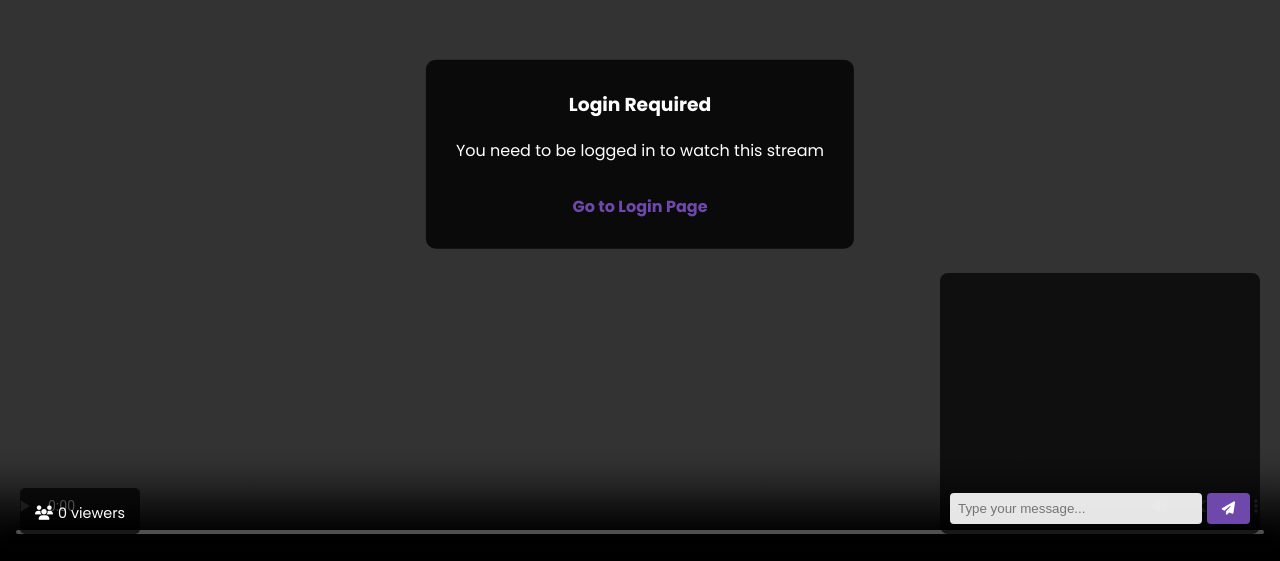
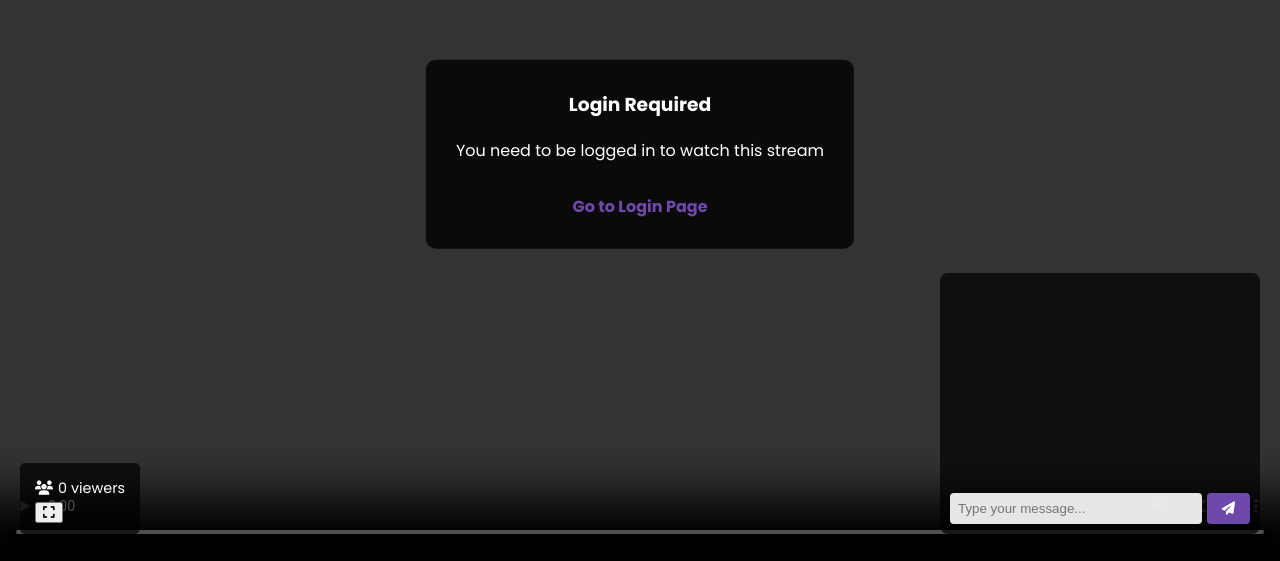
Before and after one commit to Phi-star/saliufamilylivestream, a website: page watch.html in a window 1280 px wide. Shown: the part 246-807 px from the top of the page. Drawn offline with Linux system fonts and the light colour scheme.

Commit message:
Update watch.html

```diff
--- a/watch.html
+++ b/watch.html
@@ -19,6 +19,9 @@
                 <i class="fas fa-users"></i>
                 <span id="viewerCount">0 viewers</span>
             </div>
+            <button id="fullscreenBtn" class="fullscreen-btn">
+                <i class="fas fa-expand"></i>
+            </button>
         </div>
 
         <div class="chat-container">
@@ -38,4 +41,4 @@
 
     <script src="watch.js"></script>
 </body>
-              </html>
+                </html
```
